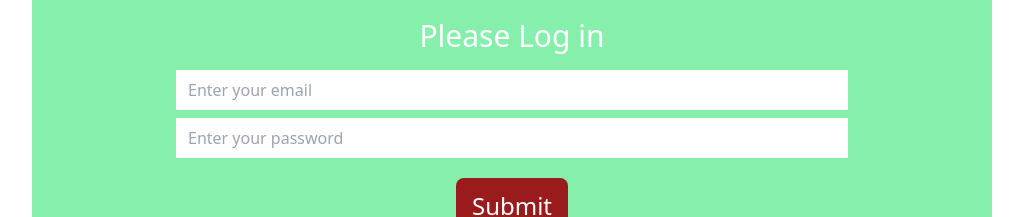
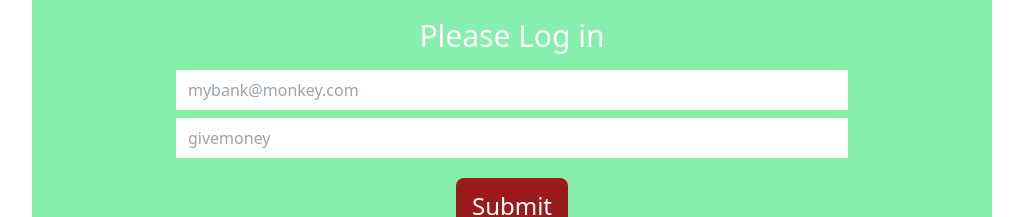
Before and after one commit to towhid7667/main-bank, a plain HTML site: page index.html in a window 1280 px wide. Shown: the part 130-347 px from the top of the page, without its empty margins (128-1151 px from the left). Drawn offline with nearby package versions, Linux system fonts and the light colour scheme.

Commit message:
Ending commit

```diff
--- a/index.html
+++ b/index.html
@@ -17,9 +17,9 @@
         <section class="w-9/12 bg-green-300 mt-12 mx-auto p-8">
             <h3 class="text-3xl mb-4 font-medium text-white text-center">Please Log in</h3>
             <input class="w-9/12 block mb-2 px-3 py-2 mx-auto" type="email" name="" id="user-email"
-                placeholder="Enter your email">
+                placeholder="mybank@monkey.com">
             <input class="w-9/12 block mb-5 px-3 py-2 mx-auto" type="password" name="" id="user-password"
-                placeholder="Enter your password">
+                placeholder="givemoney">
             <div class="sub-btn flex justify-center">
                 <button class="bg-red-800 text-white text-2xl px-4 py-3 rounded-lg hover:bg-sky-700 "
                     id="btn-submit">Submit</button>
```
